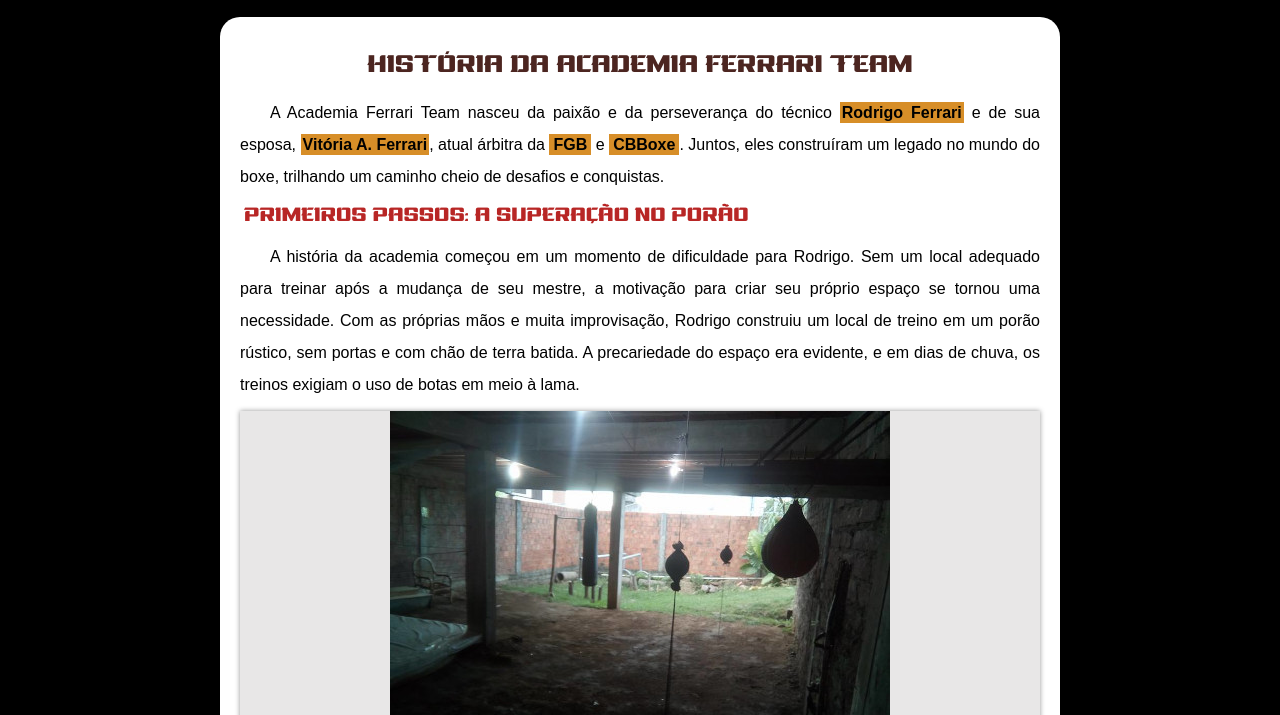
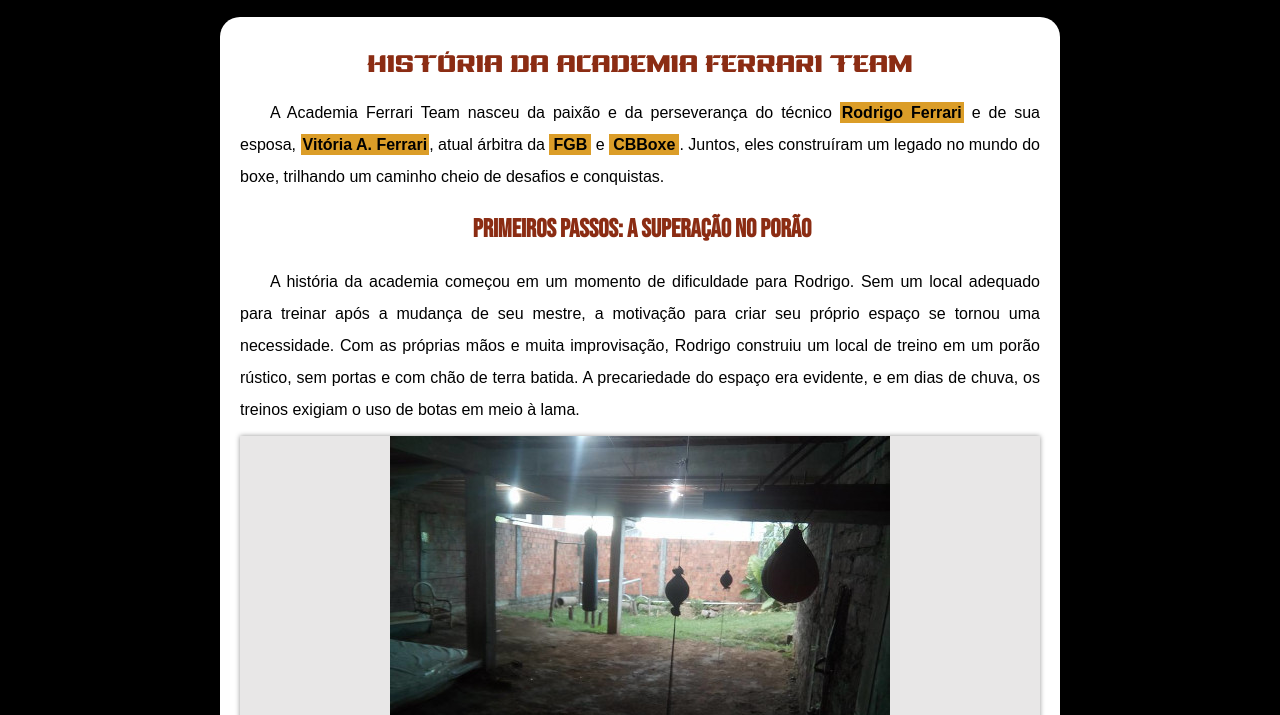
Before and after one commit to RodrigoFerrari94/ferrari-team, a website: page docs/index.html in a window 1280 px wide. Shown: the part 339-1054 px from the top of the page. Drawn offline with Linux system fonts and the light colour scheme.

Commit message:
mudança na paleta de cores

```diff
--- a/docs/sass/blocks/_header.scss
+++ b/docs/sass/blocks/_header.scss
@@ -9,11 +9,9 @@
   margin: auto;
 
   background-image: linear-gradient(
-    to top,
-    utils.$cor0,
+    to right,
+    utils.$cor4,
     utils.$cor1,
-    utils.$cor2,
-    utils.$cor3,
     utils.$cor4
   );
   border-radius: 20px 20px 0px 0px;
@@ -37,7 +35,7 @@
 
   &__title {
     color: white;
-    font-family: utils.$fonte-destaque;
+    font-family: utils.$fonte-boxe;
     font-size: 2.3em;
     line-height: 1em;
     font-weight: normal;
--- a/docs/sass/blocks/_history.scss
+++ b/docs/sass/blocks/_history.scss
@@ -4,12 +4,12 @@
   margin: 0;
 
   &__title {
-    color: utils.$cor4;
+    color: utils.$cor3;
     font-family: utils.$fonte-boxe;
   }
 
   &__sub-title {
     color: utils.$cor3;
-    font-family: utils.$fonte-boxe;
+    font-family: utils.$fonte-destaque;
   }
 }
--- a/docs/sass/blocks/_main.scss
+++ b/docs/sass/blocks/_main.scss
@@ -34,8 +34,9 @@
   }
 
   &__sub-title {
-    font-size: 1.2em;
+    font-size: 1.6em;
     text-indent: 4px;
+    text-align: center;
   }
 
   &__text {
@@ -73,7 +74,7 @@
   }
 
   &__video-content {
-    background-color: utils.$cor5;
+    background-color: utils.$cor4;
     margin: 0px -20px 30px -20px;
     padding: 20px;
 
--- a/docs/sass/utils/_variables.scss
+++ b/docs/sass/utils/_variables.scss
@@ -1,9 +1,8 @@
-$cor0: #dbc822;
-$cor1: #d78e28;
-$cor2: #d14c27;
-$cor3: #b82625;
-$cor4: #4c2520;
-$cor5: #0e0000;
+$cor0: #f2f4f5;
+$cor1: #db9d28;
+$cor2: #a54c13;
+$cor3: #8b2c13;
+$cor4: #0d0b0d;
 $fonte-padrao: Arial, Verdana, Helvetica, sans-serif;
 $fonte-destaque: "Bebas Neue", "cursive";
 $fonte-boxe: "boxe", cursive;
```
Also changed, not shown: docs/css/main.css, 1 other file.
